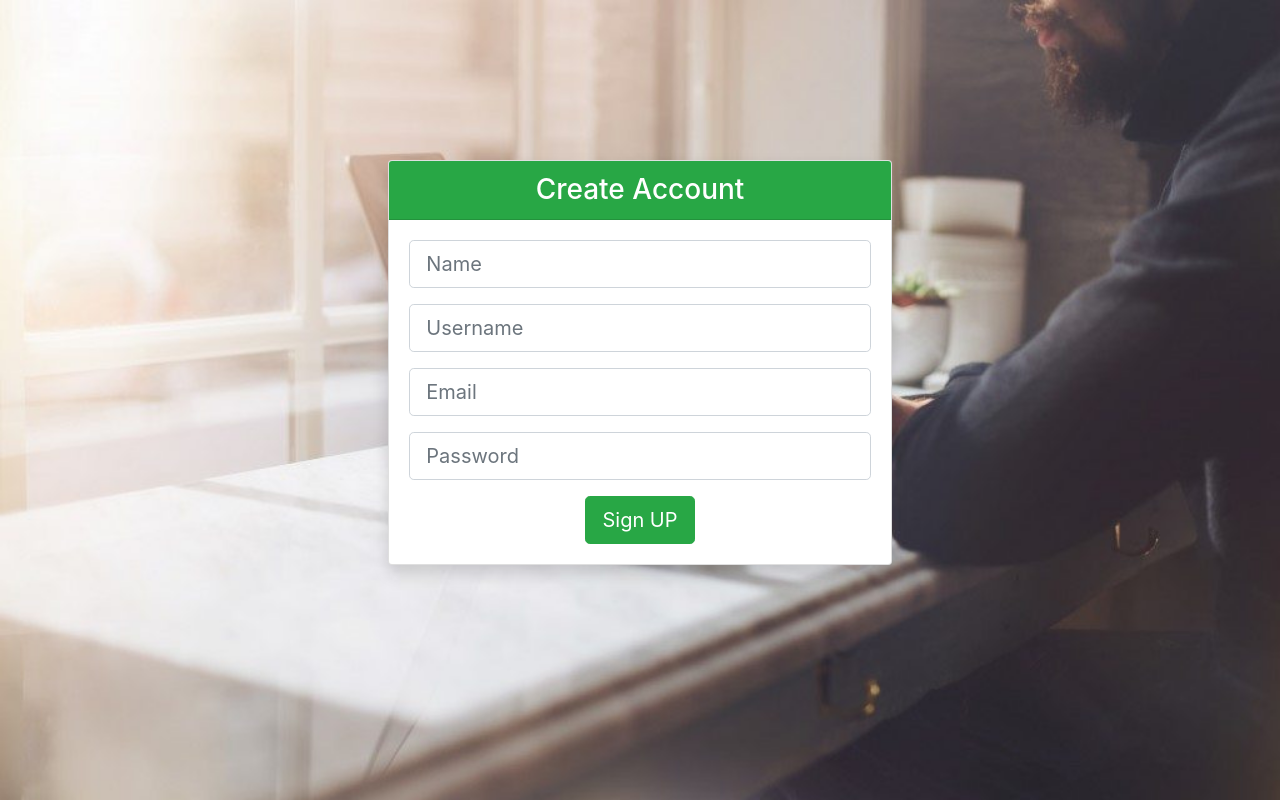
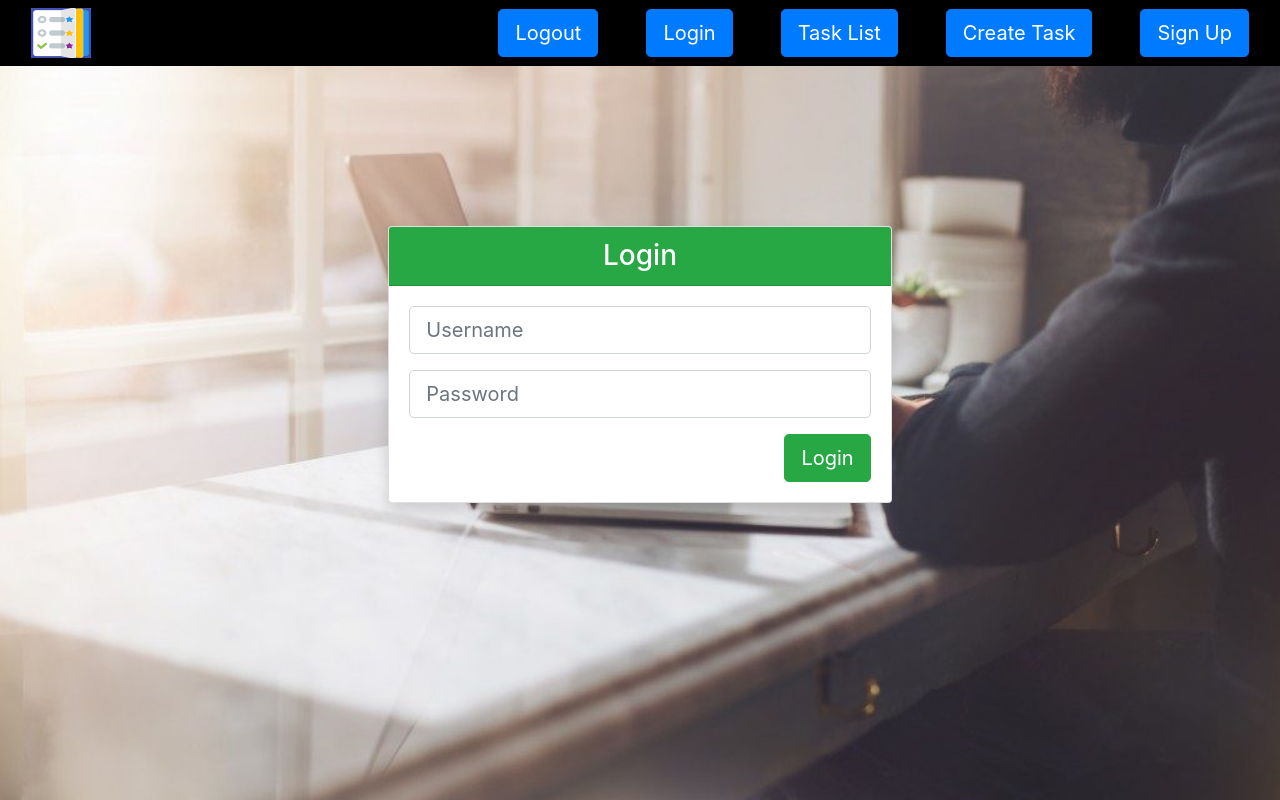
Before and after one commit to PragatiNaik23/TodoApp-React-Typescript, a React (Create React App) app: page / in a window 1280 px wide. Built offline with nearby package versions, Linux system fonts and the light colour scheme.

Commit message:
Added routing(login, signup) and modified Header

```diff
--- a/package.json
+++ b/package.json
@@ -18,6 +18,7 @@
     "react": "^17.0.2",
     "react-dom": "^17.0.2",
     "react-history": "^0.18.2",
+    "react-router-dom": "^5.2.0",
     "react-scripts": "4.0.3",
     "typescript": "^4.3.4",
     "web-vitals": "^1.1.2"
@@ -45,5 +46,8 @@
       "last 1 firefox version",
       "last 1 safari version"
     ]
+  },
+  "devDependencies": {
+    "@types/react-router-dom": "^5.1.7"
   }
 }
--- a/src/App.tsx
+++ b/src/App.tsx
@@ -3,11 +3,12 @@ import './App.css';
 import Login from './components/login/login'
 import Signup from './components/signup/signup';
 import CreateTask from './components/createTask/createTask';
+import Header from './components/header/header'
 
 const App: FC = () => {
   return (
     <div className="App">
-      <Signup></Signup>
+      <Header></Header>
     </div>
   );
 }
--- a/src/components/header/header.tsx
+++ b/src/components/header/header.tsx
@@ -1,5 +1,6 @@
 import { FC } from "react";
 import logo from '../../images/logo.png'
+import '../../css/header.css'
 
 const Header: FC = () => {
     return(
@@ -12,7 +13,7 @@ const Header: FC = () => {
                         <button type="submit"  id="signup"  className="btn btn-primary btn-lg ml-lg-5">Sign Up</button>
                         <button type="submit"  id="createTask"  className="btn btn-primary btn-lg ml-lg-5">Create Task</button>
                         <button type="submit"  id="taskList" className="btn btn-primary btn-lg ml-lg-5">Task List</button>
-                        <button type="submit"  id="login"  className="btn btn-primary btn-lg ">Login</button>
+                        <button type="submit"  id="login"  className="btn btn-primary btn-lg ml-lg-5">Login</button>
                         <button type="submit"  id="logout"  className="btn btn-primary btn-lg ">Logout</button>
                     </li>
                 </ul>
--- /dev/null
+++ b/src/css/header.css
@@ -0,0 +1,13 @@
+.navbar {
+    background-color: black;
+}
+
+.btn{
+    right: 0;
+    float: right;
+}
+
+.logo{
+    width: 60px;
+    height: 50px;
+}
--- a/src/index.tsx
+++ b/src/index.tsx
@@ -4,10 +4,12 @@ import './index.css';
 import App from './App';
 import reportWebVitals from './reportWebVitals';
 import 'bootstrap/dist/css/bootstrap.css';
+import Routes from './routes'
 
 ReactDOM.render(
   <React.StrictMode>
     <App />
+    <Routes/>
   </React.StrictMode>,
   document.getElementById('root')
 );
--- /dev/null
+++ b/src/routes.tsx
@@ -0,0 +1,15 @@
+import { FC } from "react";
+import { BrowserRouter as Router, Route} from "react-router-dom";
+import Login from './components/login/login';
+import Signup from './components/signup/signup'
+
+const AppRouter: FC = () => {
+    return(
+        <Router>
+            <Route path='/' exact component={Login}/>
+            <Route path='/signUp' component={Signup}/>
+        </Router>
+    );
+}
+
+export default AppRouter
```
Also changed, not shown: 1 other file (tests, documents, lock files or other folders).
